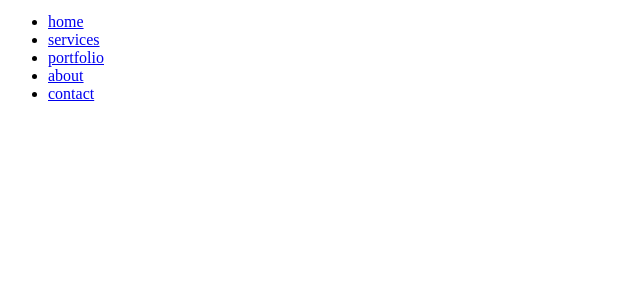
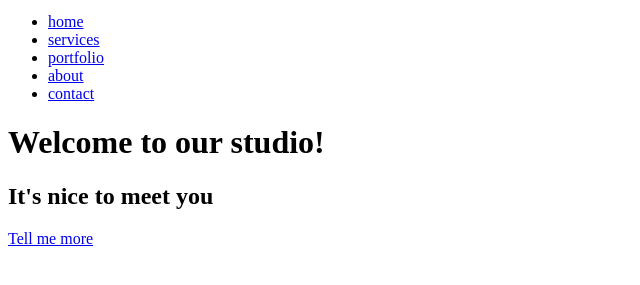
Before and after one commit to jollyzombie/golden-studio, a website: page index.html in a window 1280 px wide. Shown: the part 29-314 px from the top of the page, without its empty margins (0-640 px from the left). Drawn offline with nearby package versions, Linux system fonts and the light colour scheme; files that its build step writes are made by us from their sources.

Commit message:
Add hero content to html

```diff
--- a/index.html
+++ b/index.html
@@ -15,7 +15,7 @@
 
   <body>
 
-    <!--Top navbar fixed-->
+  <!--Top navbar fixed-->
 
   <nav class="navigation">
     <div class="navbar-wrapper">
@@ -37,5 +37,15 @@
     </div>
   </nav>
 
+  <!--Hero -->
+
+  <header class="hero">
+    <div class="hero-inner">
+      <h1 class="hero-title">Welcome to our studio!</h1>
+      <h2 class="hero-subtitle">It's nice to meet you</h2>
+      <a class="btn" href="#">Tell me more</a>
+    </div>
+  </header>
+
   </body>
 </html>
```
Also changed, not shown: 1 other file.
